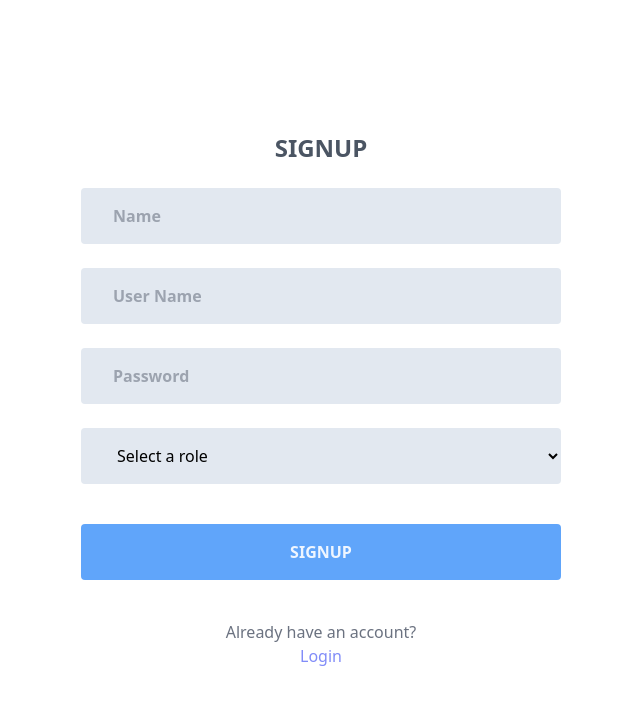
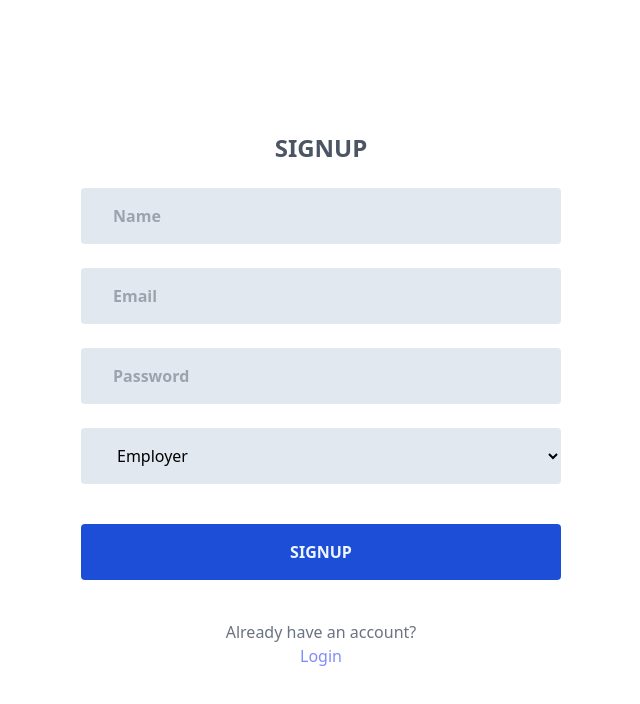
Before and after one commit to IshankaDK/Efficiency-tracker-front, a React (Vite) app: page /register in a window 1280 px wide. Shown: the top 704 px of the page, without its empty margins (319-959 px from the left). Built offline with nearby package versions, Linux system fonts and the light colour scheme.

Commit message:
snackbar nad sign up

```diff
--- a/src/App.jsx
+++ b/src/App.jsx
@@ -1,3 +1,4 @@
+import { SnackbarProvider } from "notistack";
 import { BrowserRouter, Routes, Route } from "react-router-dom";
 import About from "./components/About";
 import EmployeeDashBoard from "./components/Employee/EmployeeDashBoard";
@@ -17,6 +18,7 @@ function App() {
   const userRole = "Employee";
   return (
     <>
+      <SnackbarProvider maxSnack={3} autoHideDuration={2500}>
         <BrowserRouter>
           <Routes>
             <Route path="/" element={<Login />} />
@@ -136,6 +138,7 @@ function App() {
             )}
           </Routes>
         </BrowserRouter>
+      </SnackbarProvider>
     </>
   );
 }
--- a/src/components/SignUp.jsx
+++ b/src/components/SignUp.jsx
@@ -1,9 +1,42 @@
-import React from "react";
-import { Link } from "react-router-dom";
+import axios from "axios";
+import React, { useState } from "react";
+import { Link, useNavigate } from "react-router-dom";
+import { baseURL } from "../apiURL";
+import { useSnackbar } from "notistack";
 
 const SignUp = () => {
+  const [newUser, setNewUser] = useState({ role: "employer" });
+
+  const navigate = useNavigate();
+  const { enqueueSnackbar } = useSnackbar();
+
+  function handleChange(event) {
+    setNewUser({
+      ...newUser,
+      [event.target.name]: event.target.value,
+    });
+  }
+
+  const register = () => {
+    const data = newUser;
+    axios
+      .post(`${baseURL}/user/create`, data)
+      .then((res) => {
+        if (res.status === 200) {
+          enqueueSnackbar("Sign up completed.", {
+            variant: "success",
+          });
+          navigate("/");
+        }
+      })
+      .catch(() =>
+        enqueueSnackbar("Sign up Failed.", {
+          variant: "error",
+        })
+      );
+  };
   return (
-    <body className="bg-gray-10 ">
+    <div className="bg-gray-10 ">
       <div className="flex justify-center h-screen w-screen items-center">
         <div className="w-full md:w-1/2 flex flex-col items-center ">
           <h1 className="text-center text-2xl font-bold text-gray-600 mb-6">
@@ -16,6 +49,7 @@ const SignUp = () => {
               id="name"
               className="w-full py-4 px-8 bg-slate-200 placeholder:font-semibold rounded hover:ring-1 outline-blue-500"
               placeholder="Name"
+              onChange={handleChange}
             />
           </div>
           <div className="w-3/4 mb-6">
@@ -24,7 +58,8 @@ const SignUp = () => {
               name="email"
               id="email"
               className="w-full py-4 px-8 bg-slate-200 placeholder:font-semibold rounded hover:ring-1 outline-blue-500"
-              placeholder="User Name"
+              placeholder="Email"
+              onChange={handleChange}
             />
           </div>
           <div className="w-3/4 mb-6">
@@ -34,27 +69,31 @@ const SignUp = () => {
               id="password"
               className="w-full py-4 px-8 bg-slate-200 placeholder:font-semibold rounded hover:ring-1 outline-blue-500 "
               placeholder="Password"
+              onChange={handleChange}
             />
           </div>
           <div className="w-3/4 mb-6">
             <select
-              name="userRole"
-              id="userRole"
+              name="role"
+              id="role"
               className="w-full py-4 px-8 bg-slate-200 placeholder:font-semibold rounded hover:ring-1 outline-blue-500 "
+              onChange={handleChange}
             >
-              <option value="">Select a role</option>
-              <option value="admin">Employer</option>
-              <option value="manager">Employee</option>
+              <option disabled value="">
+                Select a role
+              </option>
+              <option value="employer">Employer</option>
+              <option value="employee">Employee</option>
             </select>
           </div>
 
           <div className="w-3/4 flex flex-row justify-between"></div>
           <div className="w-3/4 mt-4">
             <button
-              type="submit"
-              className="py-4 bg-blue-400 w-full rounded text-blue-50 font-bold hover:bg-blue-700"
+              type="button"
+              className="py-4 hover:bg-blue-400 w-full rounded text-blue-50 font-bold bg-blue-700"
+              onClick={() => register()}
             >
-              {" "}
               SIGNUP
             </button>
           </div>
@@ -69,7 +108,7 @@ const SignUp = () => {
           </p>
         </div>
       </div>
-    </body>
+    </div>
   );
 };
 
```
Lines whose indentation alone changed are shown as unchanged.
